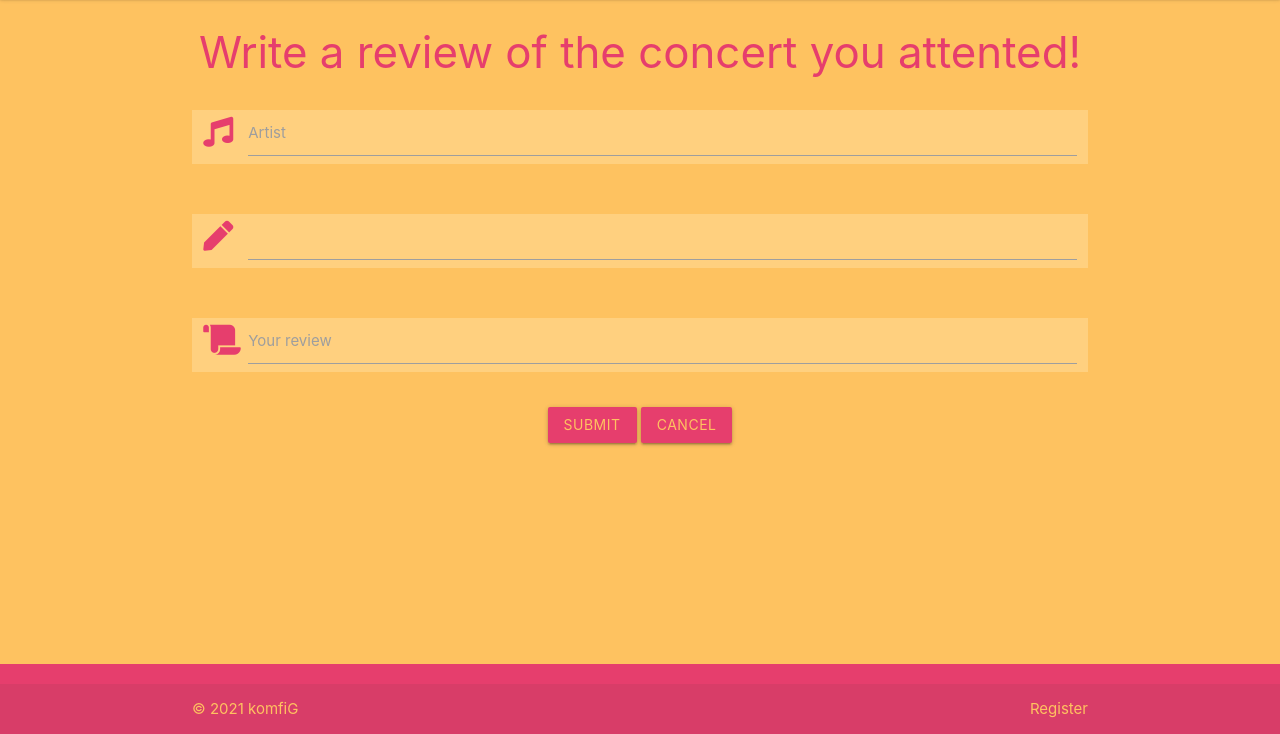
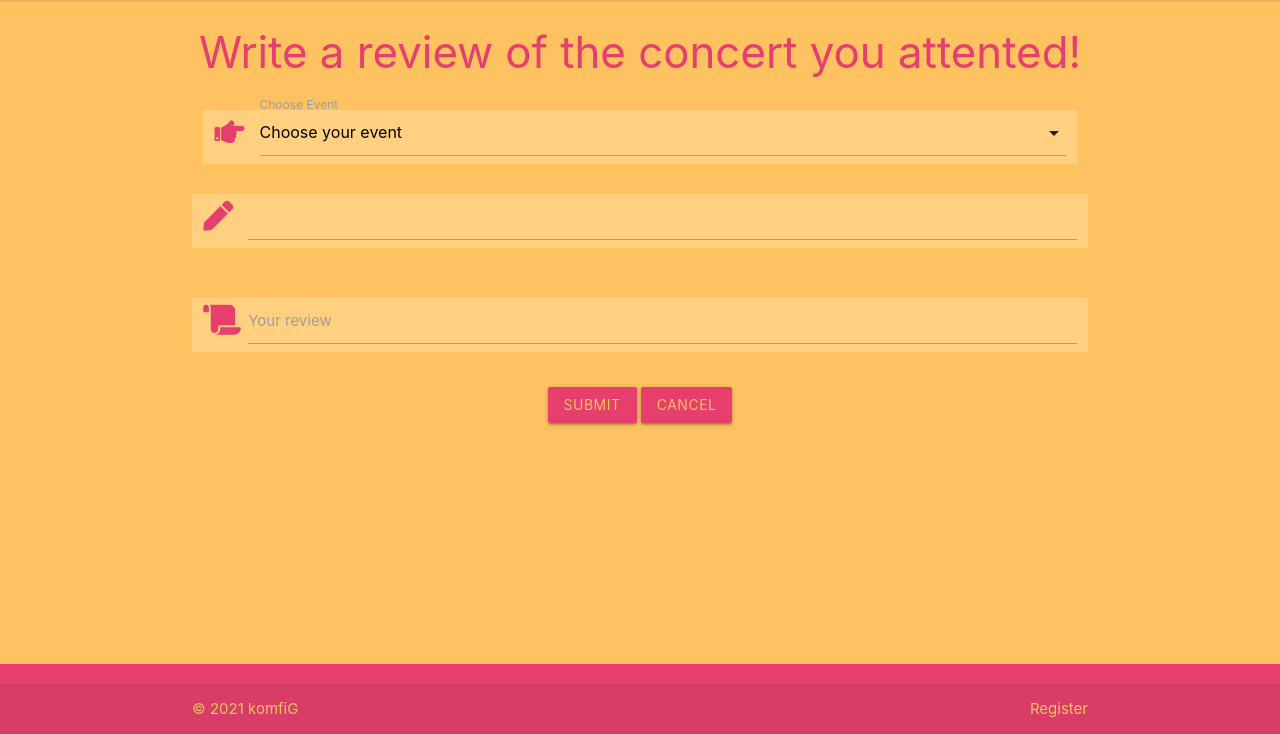
Before and after one commit to komfiGolabi/CoCo-Concert-Corner, a Flask app: page /add_review in a window 1280 px wide. Shown: the part 66-800 px from the top of the page. Run offline with Flask 2, Linux system fonts and the light colour scheme; some libraries are stand-ins or nearby versions.

Commit message:
added a dropdown for the review form, still to be styled

```diff
--- /dev/null
+++ b/reviews.html
@@ -0,0 +1,5 @@
+{% extends "base.html" %}
+{% block content %}
+
+
+{% endblock %}
--- a/static/js/script.js
+++ b/static/js/script.js
@@ -3,7 +3,6 @@ $(document).ready(function(){
     $('.sidenav').sidenav();
     $('.collapsible').collapsible();
     $('.parallax').parallax();
-    $('select').formSelect();
     $('.datepicker').datepicker({
       format: "dd mmmm, yyyy",
       yearRange: 5,
@@ -12,6 +11,7 @@ $(document).ready(function(){
           done: "Select"
       }
     });
+    $('select').formSelect();
 
 });
 
--- a/templates/add_review.html
+++ b/templates/add_review.html
@@ -9,14 +9,19 @@
 <div class="row form-bg-col">
 
     <form class="col s12" method="POST" action="{{ url_for('add_review') }}" enctype="multipart/form-data">
-        <div class="row">
-            <div class="input-field col s12">
-                <i class="fas fa-music prefix"></i>
-                <input id="" type="text" name="artist" minlength="5" maxlength="50" class="validate"
-                    required>
-                <label for="artist">Artist</label>
-            </div>
+
+        <div class="input-field col s12 browser-default">
+            <i class="fas fa-hand-point-right prefix"></i>
+            <select>
+            <option value="" disabled selected>Choose your event</option>
+            <option value="1">Option 1</option>
+            <option value="2">Option 2</option>
+            <option value="3">Option 3</option>
+            </select>
+            <label>Choose Event</label>
         </div>
+
+
 
         <div class="row">
             <div class="input-field col s12">
```
